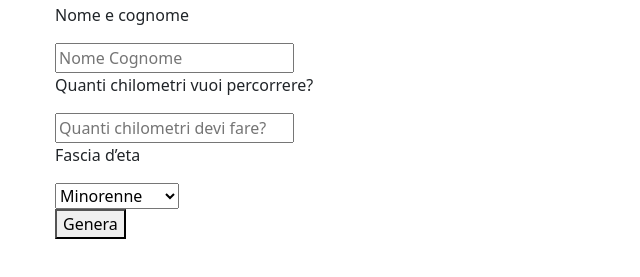
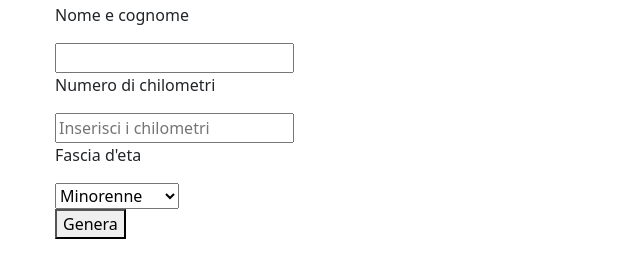
Before and after one commit to DamianoLunardo/js-biglietto-treno-form, a plain HTML site: page index.html in a window 1280 px wide. Shown: the part 53-330 px from the top of the page, without its empty margins (27-667 px from the left). Drawn offline with nearby package versions, Linux system fonts and the light colour scheme.

Commit message:
FIX for the form elements

```diff
--- a/index.html
+++ b/index.html
@@ -10,23 +10,27 @@
 
  <div class="container">
     <h1>Calcola il prezzo del biglietto</h1>
+    <div>
         <p>Nome e cognome</p>
-      <input type="text" name="name" id="name" placeholder="Nome Cognome">
-      <div>
-        <p>Quanti chilometri vuoi percorrere?</p>
-        <input type="number" name="km" id="km-to-do" placeholder="Quanti chilometri devi fare?"></input>
+        <input type="text" id="name">
     </div>
     <div>
-        <p>Fascia d’eta</p>
-     <select>
-        <option value="0"> Minorenne</option>
-        <option value="1"> Maggiorenne</option>
-        <option value="2"> Over 65</option>
+        <p>Numero di chilometri</p>
+        <input type="number" id="km" placeholder="Inserisci i chilometri">
+    </div>
+    <div>
+        <p>Fascia d'eta</p>
+        <select id="age">
+            <option value="0">Minorenne</option>
+            <option value="1">Maggiorenne</option>
+            <option value="2">Over 65</option>
         </select>
     </div>
     <button id="btn-calc">Genera</button>
  </div>
 
+
+
     <script src="main.js"></script>
     <script src="https://cdn.jsdelivr.net/npm/bootstrap@5.3.2/dist/js/bootstrap.bundle.min.js" integrity="sha384-C6RzsynM9kWDrMNeT87bh95OGNyZPhcTNXj1NW7RuBCsyN/o0jlpcV8Qyq46cDfL" crossorigin="anonymous"></script>
 </body>
```
Lines whose indentation alone changed are shown as unchanged.
